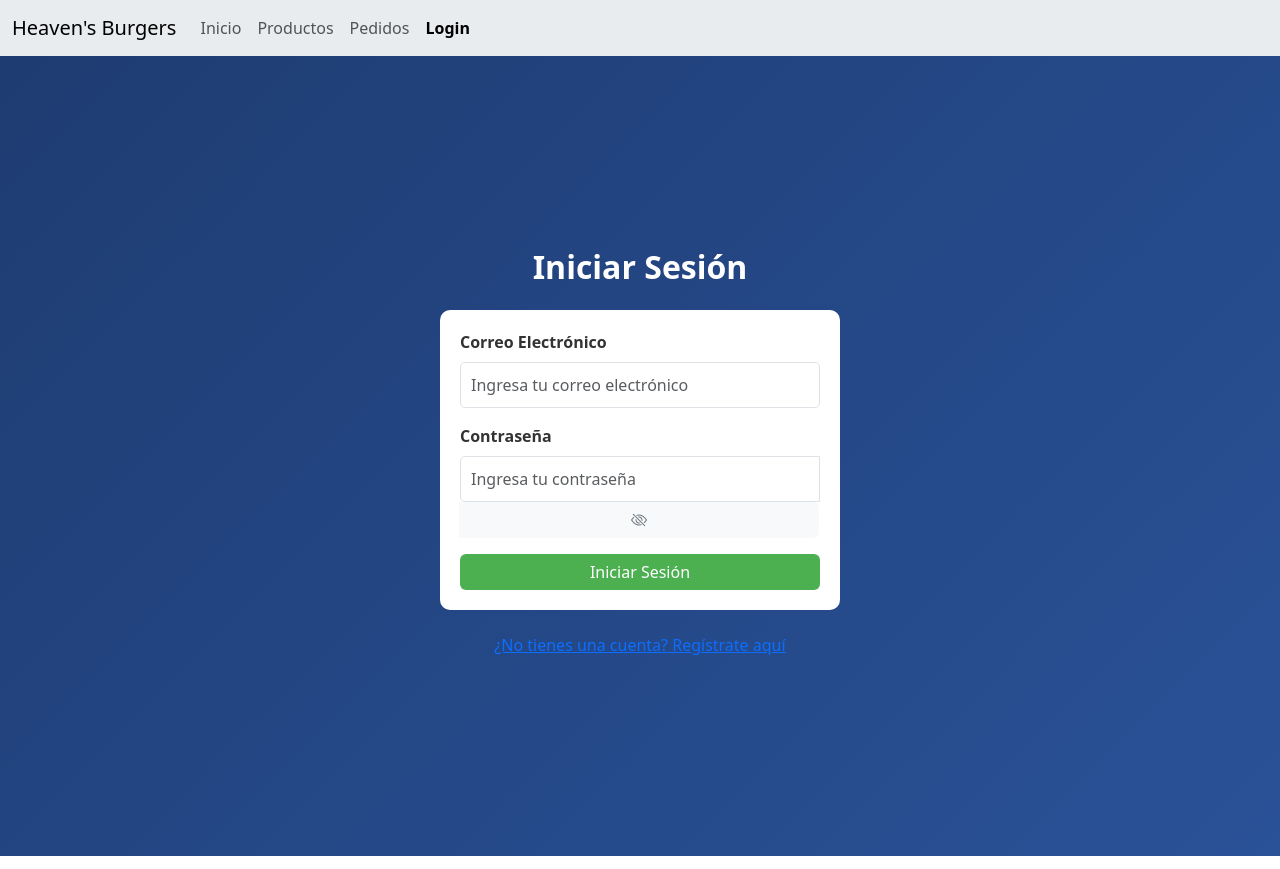
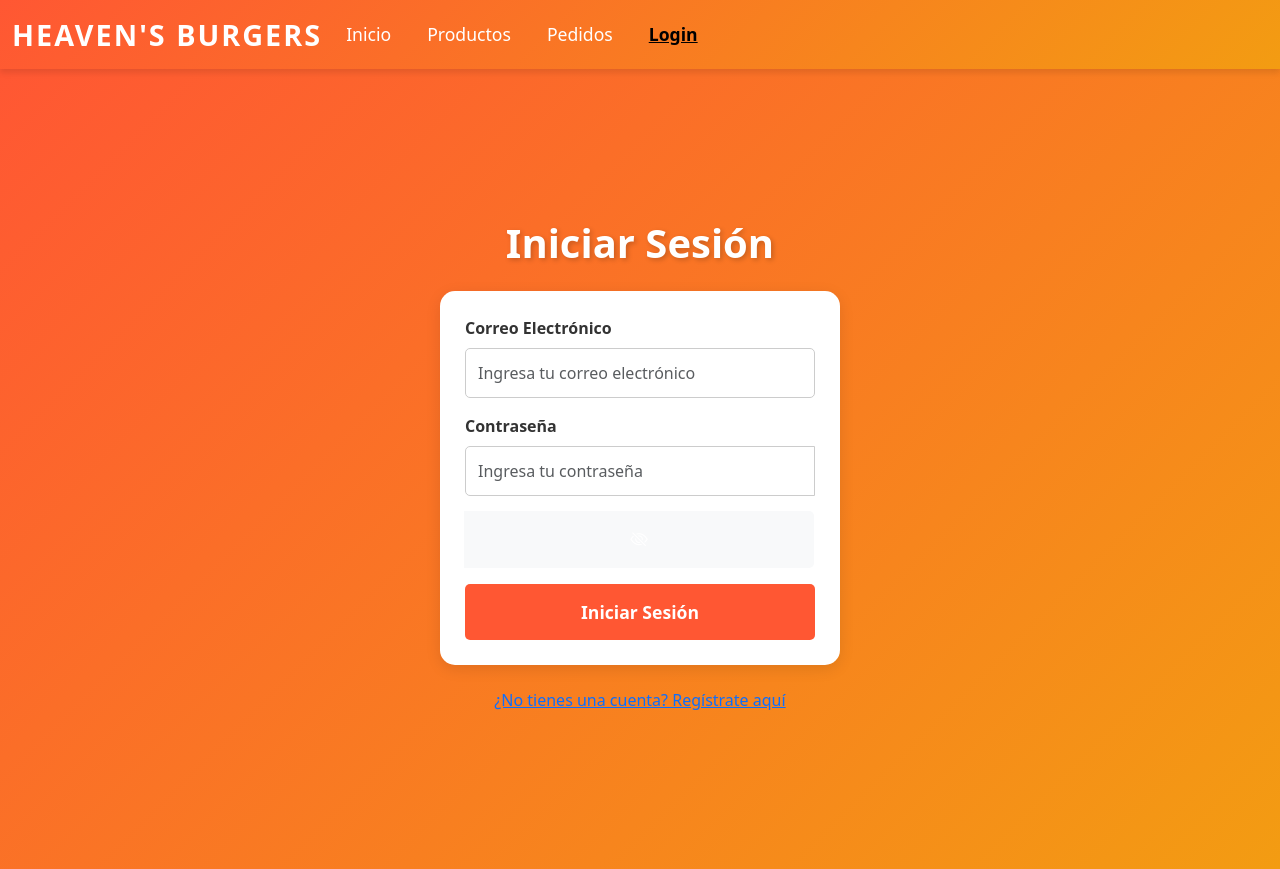
Before and after one commit to LucianaPB92/menu-restaurante, a React (Vite) app: page /login in a window 1280 px wide. Built offline with nearby package versions, Linux system fonts and the light colour scheme.

Commit message:
estilos para cards, navbar y login

```diff
--- a/src/App.jsx
+++ b/src/App.jsx
@@ -2,6 +2,8 @@ import { BrowserRouter, Routes, Route } from "react-router-dom";
 import RoutesTwo from "./routes/RoutesTwo";
 import LoginScreen from "./views/LoginScreen";
 import NavBarApp from "./components/NavbarApp";
+
+
 
 function App() {
   return (
--- a/src/css/HomeScreen.css
+++ b/src/css/HomeScreen.css
@@ -1,36 +1,147 @@
+/* home-container: Fondo degradado y más espacioso */
 .home-container {
   height: 100vh;
   width: 100%;
-  background: linear-gradient(135deg, #f86f45 0%, #fc2c25 100%);
+  background: linear-gradient(135deg, #ff5733 0%, #f39c12 100%); /* Rojo a Naranja */
+  color: white;
+  display: flex;
+  justify-content: center;
+  align-items: center;
+  text-align: center;
+  padding: 20px;
+  box-sizing: border-box;
+}
+
+/* Título con mayor tamaño y espaciado */
+.home-container h1 {
+  font-size: 3.5rem;
+  font-weight: bold;
+  margin-bottom: 20px;
+  text-shadow: 3px 3px 8px rgba(0, 0, 0, 0.2); /* Sombra para hacerlo más llamativo */
+  color: #fff;
+}
+
+/* Párrafo con mayor contraste y tamaño ajustado */
+.home-container p {
+  font-size: 1.5rem;
+  line-height: 1.6;
+  margin-bottom: 30px;
+  color: #fff;
+  font-family: 'Arial', sans-serif;
+}
+
+/* Estilo para el botón principal con borde redondeado */
+.home-container .btn-primary {
+  background-color: #ff5733; /* Rojo */
+  border: none;
+  padding: 15px 25px;
+  border-radius: 30px; /* Bordes redondeados */
+  font-size: 1.2rem;
+  font-weight: bold;
+  transition: background-color 0.3s ease; /* Transición suave en el color */
+  cursor: pointer;
+}
+
+.home-container .btn-primary:hover {
+  background-color: #e64a19; /* Rojo más oscuro al pasar el mouse */
   color: white;
 }
 
-.home-container h1 {
-  font-size: 3rem;
+/* Estilo para el enlace con color amarillo y animación */
+.home-container .btn-link {
+  font-size: 1.25rem;
+  color: #f7b42c; /* Naranja/Amarillo */
+  text-decoration: underline;
   font-weight: bold;
+  transition: color 0.3s ease; /* Transición suave en el color */
 }
 
-.home-container p {
-  font-size: 1.25rem;
+.home-container .btn-link:hover {
+  color: #ffcc33; /* Amarillo más brillante */
+  text-decoration: none;
 }
 
-.home-container .btn-primary {
-  background-color: #ff5f6d;
-  border: none;
+/* Efectos adicionales para mejorar la apariencia */
+.home-container .btn-primary:focus,
+.home-container .btn-link:focus {
+  outline: none; /* Eliminar el borde por defecto */
+}
+/* Contenedor de las cards */
+.container {
+  padding: 20px;
 }
 
-.home-container .btn-primary:hover {
-  background-color: #ff7e5f;
+
+/* Estilo de cada card */
+.card {
+  border-radius: 10px;
+  overflow: hidden;
+  box-shadow: 0 4px 8px rgba(0, 0, 0, 0.1);
+  transition: transform 0.3s ease, box-shadow 0.3s ease;
+  background-color: #fff; /* Blanco para el fondo */
+  min-height: 400px; /* Añadir altura mínima */
+}
+
+
+
+/* Efecto al pasar el ratón sobre la card */
+.card:hover {
+  transform: translateY(-5px);
+  box-shadow: 0 8px 16px rgba(0, 0, 0, 0.2);
+}
+
+/* Imagen de la card */
+.card-img-top {
+  height: 200px;
+  object-fit: cover;
+  width: 100%;
+  display: block;
+  margin: 0 auto; /* Centra la imagen dentro de su contenedor */
+}
+
+
+/* Cuerpo de la card */
+.card-body {
+  padding: 20px;
+  background-color: #f8f9fa; /* Gris claro para el fondo */
+}
+
+/* Título de la card */
+.card-title {
+  font-size: 1.25rem;
+  font-weight: bold;
+  color: #2a5298; /* Color principal para el título */
+  margin-bottom: 10px;
+}
+
+/* Descripción y precio */
+.card-text {
+  color: #333;
+  font-size: 1rem;
+  margin-bottom: 15px;
+}
+
+/* Botón de la card */
+.card .btn-primary {
+  background-color: #f39c12; /* Naranja */
+  border: none;
+  padding: 10px 20px;
+  border-radius: 5px;
+  font-weight: bold;
+  transition: background-color 0.3s ease;
+}
+
+/* Efecto hover en el botón */
+.card .btn-primary:hover {
+  background-color: #e74c3c; /* Rojo */
   color: white;
 }
 
-.home-container .btn-link {
-  font-size: 1.15rem;
-  color: #f7b42c;
-  text-decoration: underline;
+/* Fondo de la card */
+.card-body {
+  background-color: #fff;
+.row {
+  display: flex;
+  flex-wrap: wrap;
+  justify-content: space-around;
 }
-
-.home-container .btn-link:hover {
-  color: #ffcc33;
-  text-decoration: none;
-}
--- a/src/css/LoginScreen.css
+++ b/src/css/LoginScreen.css
@@ -1,48 +1,85 @@
+/* login-container: Fondo degradado, mayor contraste y colores más vivos */
 .login-container {
-    height: 100vh;
-    background: linear-gradient(135deg, #1e3c72 0%, #2a5298 100%);
-    color: white;
-  }
+  height: 100vh;
+  background: linear-gradient(135deg, #ff5733 0%, #f39c12 100%); /* Rojo a Naranja */
+  display: flex;
+  justify-content: center;
+  align-items: center;
+  color: white;
+}
 
-  .login-container h2 {
-    margin-bottom: 20px;
-    font-size: 2rem;
-    font-weight: bold;
-  }
+/* Título con mayor impacto */
+.login-container h2 {
+  margin-bottom: 20px;
+  font-size: 2.5rem;
+  font-weight: bold;
+  text-align: center;
+  color: #fff;
+  text-shadow: 2px 2px 5px rgba(0, 0, 0, 0.2); /* Sombra para hacer el texto más visible */
+}
 
-  .login-form {
-    background: white;
-    padding: 20px;
-    border-radius: 10px;
-    width: 100%;
-    max-width: 400px;
-  }
+/* Formulario con un toque moderno y bordes redondeados */
+.login-form {
+  background: #ffffff; /* Fondo blanco para el formulario */
+  padding: 25px;
+  border-radius: 15px; /* Bordes redondeados */
+  width: 100%;
+  max-width: 400px;
+  box-shadow: 0px 4px 15px rgba(0, 0, 0, 0.1); /* Sombra suave para el formulario */
+}
 
-  .login-form .form-label {
-    color: #333;
-    font-weight: bold;
-  }
+/* Etiquetas del formulario con un color oscuro */
+.login-form .form-label {
+  color: #333; /* Color oscuro para las etiquetas */
+  font-weight: bold;
+  font-size: 1rem;
+}
 
-  .login-form .form-control {
-    border-radius: 5px;
-    padding: 10px;
-  }
+/* Estilo para los campos de entrada */
+.login-form .form-control {
+  border-radius: 5px;
+  padding: 12px;
+  margin-bottom: 15px;
+  border: 1px solid #ccc; /* Borde suave */
+  transition: border-color 0.3s; /* Transición suave en el borde */
+}
 
-  .login-form .btn {
-    width: 100%;
-    background-color: #4caf50;
-    border: none;
-  }
+/* Foco en el campo de entrada */
+.login-form .form-control:focus {
+  border-color: #f39c12; /* Amarillo cuando está enfocado */
+  outline: none; /* Eliminar borde por defecto */
+}
 
-  .login-form .btn:hover {
-    background-color: #45a049;
-  }
-  .clickable {
-    cursor: pointer;
-    color: #0d6efd;
-    text-decoration: none;
-  }
+/* Estilo para el botón de login */
+.login-form .btn {
+  width: 100%;
+  background-color: #ff5733; /* Rojo para el fondo del botón */
+  border: none;
+  padding: 15px;
+  border-radius: 5px;
+  color: white;
+  font-size: 1.1rem;
+  font-weight: bold;
+  cursor: pointer;
+  transition: background-color 0.3s ease; /* Transición suave en el color de fondo */
+}
 
-  .clickable:hover {
-    color: #0b5ed7;
-  }
+/* Hover para el botón */
+.login-form .btn:hover {
+  background-color: #e64a19; /* Rojo más oscuro al pasar el mouse */
+}
+
+/* Estilo para el texto de enlace */
+.clickable {
+  cursor: pointer;
+  color: #0d6efd; /* Color azul */
+  text-decoration: none;
+  font-size: 0.9rem;
+  font-weight: bold;
+}
+
+/* Hover para el enlace de registro */
+.clickable:hover {
+  color: #0b5ed7; /* Azul más oscuro al pasar el mouse */
+  text-decoration: underline;
+}
--- a/src/css/NavBarApp.css
+++ b/src/css/NavBarApp.css
@@ -1,4 +1,79 @@
-.nav-link.active{
+/* Navbar Contenedor */
+.navbar {
+    background: linear-gradient(135deg, #ff5733 0%, #f39c12 100%); /* Rojo a naranja */
+    padding: 15px 30px;
+    box-shadow: 0 4px 6px rgba(0, 0, 0, 0.1);
+  }
+
+  /* Logo del Navbar */
+  .navbar .navbar-brand {
+    font-size: 1.8rem;
     font-weight: bold;
-    color: blue;
-}
+    color: white;
+    text-transform: uppercase;
+    letter-spacing: 2px;
+  }
+
+  /* Links del Navbar */
+  .navbar .navbar-nav {
+    display: flex;
+    gap: 20px;
+    align-items: center;
+  }
+
+  /* Estilo de los enlaces */
+  .navbar .nav-link {
+    font-size: 1.1rem;
+    color: white;
+    text-decoration: none;
+    padding: 8px 16px;
+    border-radius: 5px;
+    transition: all 0.3s ease; /* Transición suave */
+  }
+
+  /* Enlace activo */
+  .navbar .nav-link.active {
+    color: #f7b42c; /* Amarillo */
+    font-weight: bold;
+    text-decoration: underline;
+  }
+
+  /* Hover en los enlaces */
+  .navbar .nav-link:hover {
+    background-color: #f39c12; /* Naranja */
+    color: white;
+    transform: scale(1.05); /* Efecto de aumento */
+  }
+
+  /* Dropdown de Administración */
+  .navbar .nav-item.dropdown .dropdown-menu {
+    background-color: #fc2c25; /* Rojo fuerte para el dropdown */
+    border: none;
+    box-shadow: 0 4px 6px rgba(0, 0, 0, 0.2);
+  }
+
+  .navbar .nav-item.dropdown .dropdown-item {
+    color: white;
+    font-size: 1rem;
+  }
+
+  .navbar .nav-item.dropdown .dropdown-item:hover {
+    background-color: #f39c12; /* Naranja cuando se pasa el mouse */
+    color: white;
+  }
+
+  /* Botón de Cerrar sesión */
+  .navbar .nav-link.btn-link {
+    color: white;
+    font-weight: bold;
+    cursor: pointer;
+  }
+
+  .navbar .nav-link.btn-link:hover {
+    color: #f39c12; /* Naranja al pasar el mouse */
+  }
+
+  /* Estilo del menú desplegable */
+  .navbar-toggler-icon {
+    background-color: white;
+  }
--- a/src/views/HomeScreen.jsx
+++ b/src/views/HomeScreen.jsx
@@ -2,6 +2,7 @@ import React, { useEffect, useState } from "react";
 import { obtenerCategorias } from "../helpers/apiCategorias";
 import { obtenerProductos } from "../helpers/apiProductos";
 import "../css/HomeScreen.css";
+
 
 const HomeScreen = () => {
   const [categorias, setCategorias] = useState([]);
@@ -44,7 +45,7 @@ const HomeScreen = () => {
                 .filter((producto) => producto.categoria._id === categoria._id)
                 .map((producto) => (
                   <div key={producto._id} className="col-md-4">
-                    <div className="card">
+                    <div className="card ">
                       <img
                         src={producto.img || "https://via.placeholder.com/150"}
                         className="card-img-top"
```
Also changed, not shown: 1 other file (tests, documents, lock files or other folders).
